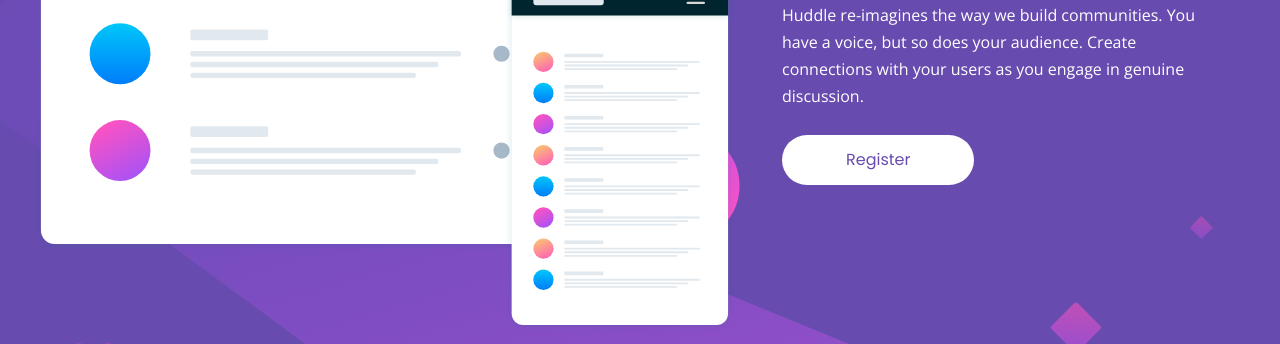
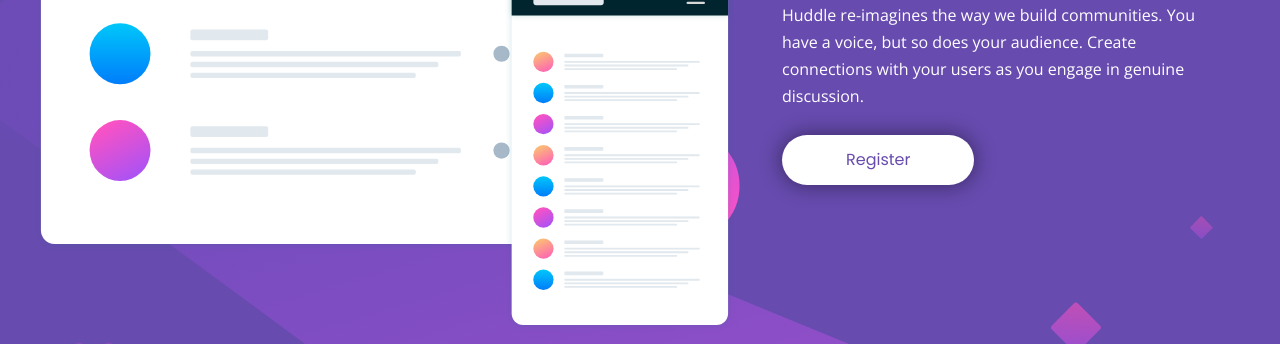
Before and after one commit to jennifer-carey/huddle-landing-page, a plain HTML site: page index.html in a window 1280 px wide. Shown: the part 361-705 px from the top of the page. Drawn offline with nearby package versions, Linux system fonts and the light colour scheme.

Commit message:
Update styles.css

```diff
--- a/css/styles.css
+++ b/css/styles.css
@@ -61,6 +61,7 @@ button {
     background-color: #fff;
     border: none;
     border-radius: 100px;
+    box-shadow: 0px 0px 20px 2px rgba(0,0,0,0.4);
     transition: all 300ms;
 }
 
```
